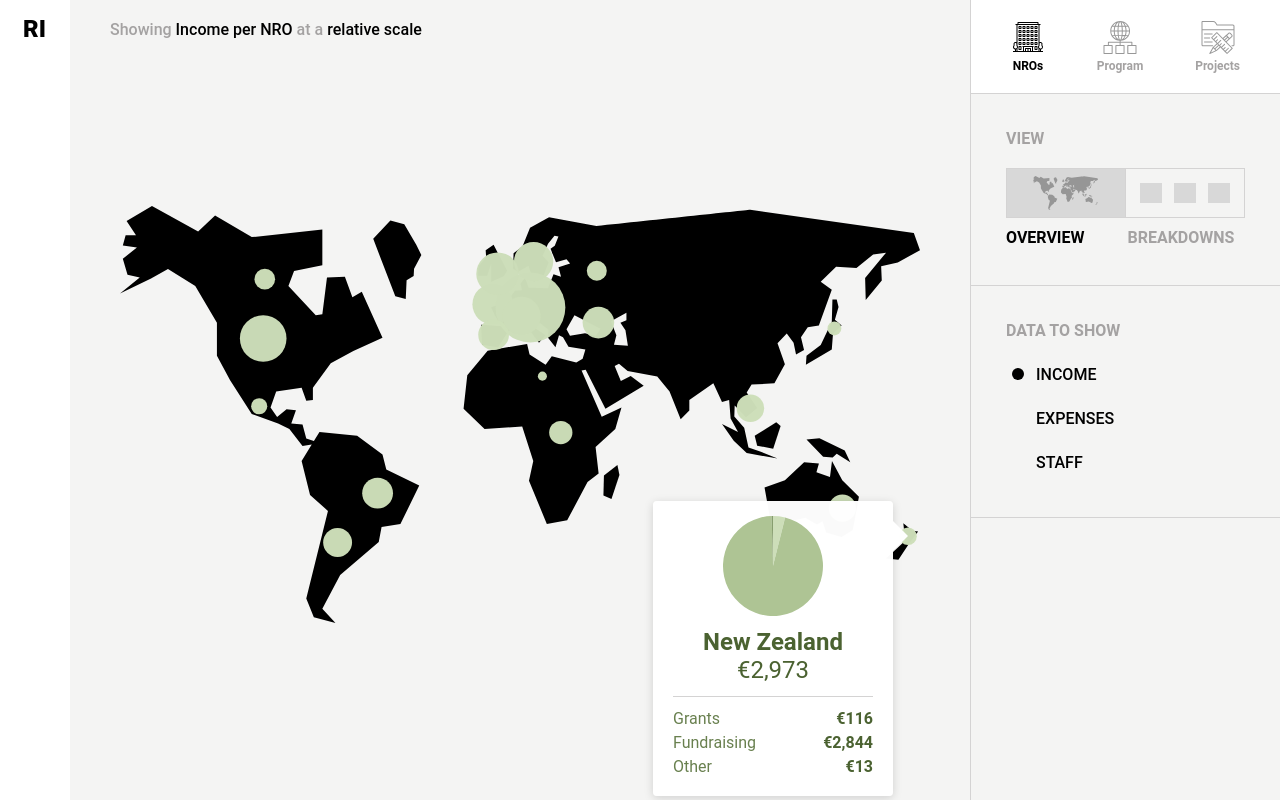
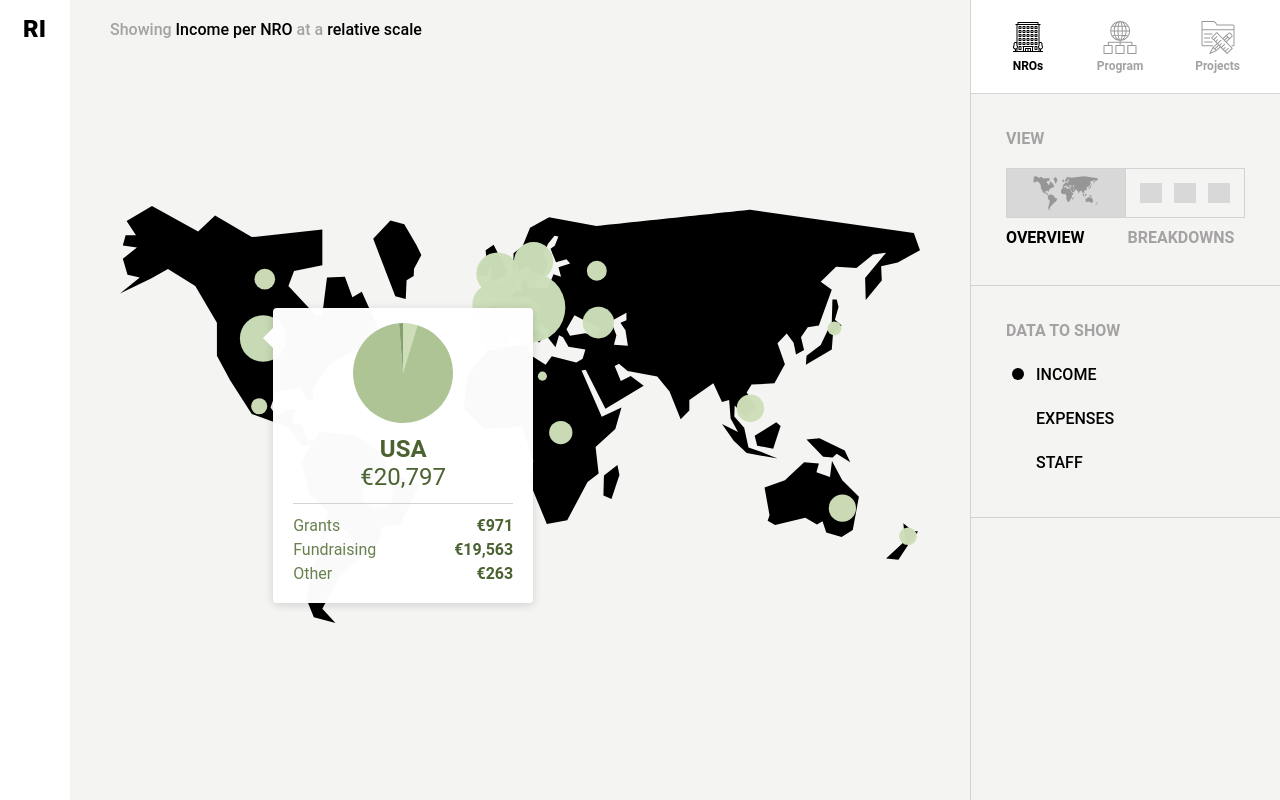
Before and after one commit to Arpo87/https-github.com-vanishing-point-studio-gp-resource, a React (Create React App) app in the folder frontend/: page / in a window 1280 px wide. Built offline with nearby package versions, Linux system fonts and the light colour scheme; what webfontloader would draw is missing.

Commit message:
Popup styling

```diff
--- a/frontend/src/components/map/DetailsPopup.scss
+++ b/frontend/src/components/map/DetailsPopup.scss
@@ -5,27 +5,33 @@
   display: flex;
   flex-direction: column;
   align-items: center;
-  width: 240px;
+  width: 260px;
   padding: 15px 20px 20px 20px;
   background-color: $white-transparent;
   box-shadow: $shadow-1;
   border-radius: 4px;
+  $anchor-width: 10px;
 
   &::before {
     content: '';
     position: absolute;
     border-style: solid;
     border-color: transparent $white-transparent transparent transparent;
-    border-width: 15px 15px 15px 0;
+    border-width: $anchor-width $anchor-width $anchor-width 0;
     top: 20px;
-    left: -15px;
+    left: -$anchor-width;
   }
 
   &.anchor-right::before {
     border-color: transparent transparent transparent $white-transparent;
-    border-width: 15px 0 15px 15px;
+    border-width: $anchor-width 0 $anchor-width $anchor-width;
     left: unset;
-    right: -15px;
+    right: -$anchor-width;
+  }
+
+  &.anchor-bottom::before {
+    top: unset;
+    bottom: 20px;
   }
 
   .pie-container {
--- a/frontend/src/components/map/Map.jsx
+++ b/frontend/src/components/map/Map.jsx
@@ -9,10 +9,13 @@
 import map from '../../assets/map.svg'
 import './Map.scss'
 
+const POPUP_WIDTH = 260
+const POPUP_ANCHOR_WIDTH = 10
+const AVERAGE_RADIUS = 2 // Radius of average value as percentage of svg width.
+
 // Need to import transition to be able to call it on a selection for some reason.
 transition()
 
-const averageRadius = 2 // Radius of average value as percentage of svg width.
 const scaleFunction = null // E.g. Math.log, Math.log10, or null for linear scale (x => x).
 const dataWithCoordinates = data
   .filter(d => mapCoordinates[d.location])
@@ -24,7 +27,7 @@
 
   const scaledValue = scaleFunction ? scaleFunction(value) : value
   const scaledAverageValue = scaleFunction ? scaleFunction(averageValue) : averageValue
-  const averageAreaInPx = Math.PI * Math.pow((svgWidth * averageRadius) / 100, 2)
+  const averageAreaInPx = Math.PI * Math.pow((svgWidth * AVERAGE_RADIUS) / 100, 2)
   const areaInPx = (scaledValue / scaledAverageValue) * averageAreaInPx
 
   return Math.sqrt(areaInPx / Math.PI)
@@ -74,13 +77,12 @@
     const width = this.svgElement.clientWidth || this.svgElement.parentNode.clientWidth
     const height = this.svgElement.clientHeight || this.svgElement.parentNode.clientHeight
 
-    const circles = select(this.svgElement)
+    select(this.svgElement)
       .selectAll('circle')
       .data(this.props.data)
-
-    circles.join('circle')
-    circles.attr('cx', d => width * d.coordinates[0]).attr('cy', d => height * d.coordinates[1])
-    circles
+      .join('circle')
+      .attr('cx', d => width * d.coordinates[0])
+      .attr('cy', d => height * d.coordinates[1])
       .transition()
       .duration(400)
       .attr('r', d => {
@@ -95,15 +97,23 @@
     const nroX = nroData.coordinates[0] * width
     const nroY = nroData.coordinates[1] * height
 
-    let anchorX
-    if (nroX + 240 < width) {
-      anchorX = nroX + 15
+    let anchorX, anchorY
+    if (nroX + POPUP_WIDTH < width) {
+      anchorX = nroX + POPUP_ANCHOR_WIDTH
       this.popupElement.classList.remove('anchor-right')
     } else {
-      anchorX = nroX - 255
+      anchorX = nroX - POPUP_WIDTH - POPUP_ANCHOR_WIDTH
       this.popupElement.classList.add('anchor-right')
     }
-    const anchorY = nroY - 35
+
+    const popupBounds = this.popupElement.getBoundingClientRect()
+    if (popupBounds.bottom < window.innerHeight - 10) {
+      anchorY = nroY - 20 - POPUP_ANCHOR_WIDTH
+      this.popupElement.classList.remove('anchor-bottom')
+    } else {
+      anchorY = nroY - popupBounds.height + 20 + POPUP_ANCHOR_WIDTH
+      this.popupElement.classList.add('anchor-bottom')
+    }
 
     select(this.popupElement).attr('style', 'left: ' + anchorX + 'px; top: ' + anchorY + 'px;')
   }
@@ -112,7 +122,7 @@
 }
 
 const MapWithFakeData = ({ location }) => (
-  <Map data={dataWithCoordinates} dataSelection={getDataSelection(location)} nro="New Zealand" />
+  <Map data={dataWithCoordinates} dataSelection={getDataSelection(location)} nro="USA" />
 )
 
 export default withRouter(MapWithFakeData)
```
